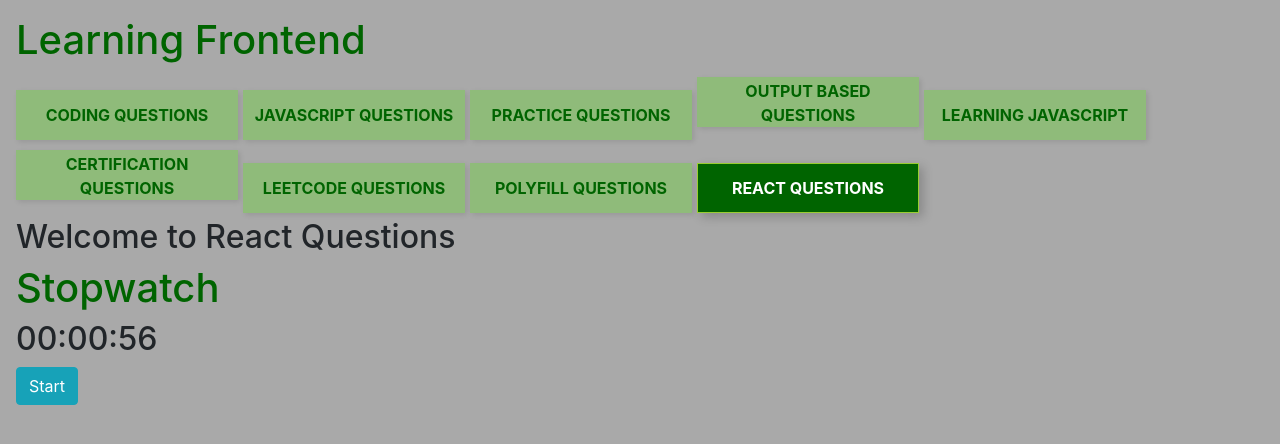
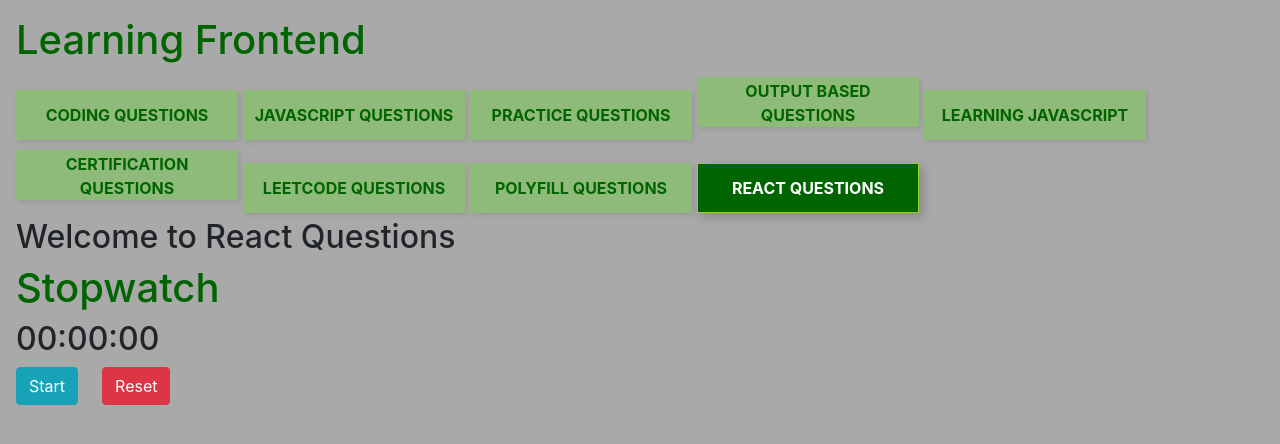
Before and after one commit to Siddharthbeniwal/Practice, a React (Create React App) app: page /react-questions in a window 1280 px wide. Shown: the top 444 px of the page. Built offline with nearby package versions, Linux system fonts and the light colour scheme.

Commit message:
stopwatch

```diff
--- a/src/practiceQuestions/reactQuestions/reactQuestions.js
+++ b/src/practiceQuestions/reactQuestions/reactQuestions.js
@@ -32,7 +32,7 @@ function Counter() {
 // Q.2 Create a stopwatch.
 
 function Stopwatch() {
-  const [time, setTime] = useState({ hr: 0, min: 0, sec: 56 });
+  const [time, setTime] = useState({ hr: 0, min: 0, sec: 0 });
   const [isTimerRunning, setIsTimerRunning] = useState(false);
 
   let intervalIdRef = useRef(null);
@@ -64,8 +64,13 @@ function Stopwatch() {
 
   const handlePauseTimer = () => {
     setIsTimerRunning(false);
-    console.log(intervalIdRef.current);
     clearInterval(intervalIdRef.current);
+  };
+
+  const handleResetTimer = () => {
+    setIsTimerRunning(false);
+    clearInterval(intervalIdRef.current);
+    setTime({ hr: 0, min: 0, sec: 0 });
   };
 
   return (
@@ -81,6 +86,12 @@ function Stopwatch() {
       >
         {isTimerRunning ? "Pause" : "Start"}
       </button>
+      <button
+        className="btn btn-danger ml-4"
+        onClick={handleResetTimer}
+      >
+        Reset
+      </button>
     </div>
   );
 }
```
